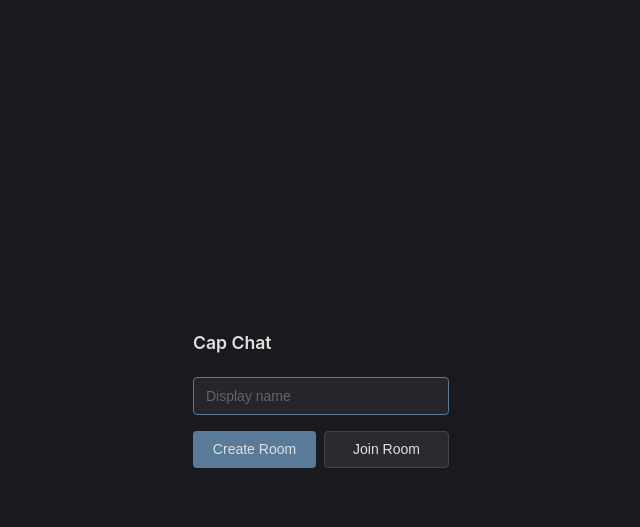
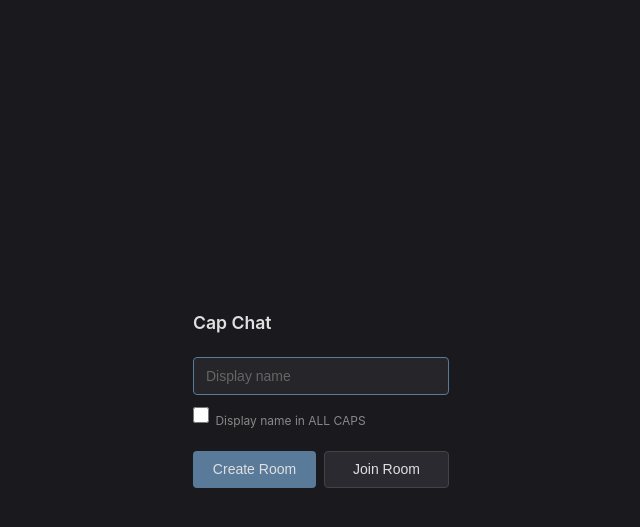
Before and after one commit to christmastodd-dot/Christmas-repo, a FastAPI app: page / in a window 1280 px wide. Shown: the top 527 px of the page, without its empty margins (319-959 px from the left). Run offline with FastAPI, Linux system fonts and the light colour scheme.

Commit message:
Add ALL CAPS checkbox for display name
Checkbox on the landing page lets users opt to show their
name in all caps. When checked, the input field previews
uppercase as they type, and the name is transformed before
entering any room.

https://claude.ai/code/session_01QhKHsUjc4FFXgJwHC6jea5

```diff
--- a/desk-chat/static/index.html
+++ b/desk-chat/static/index.html
@@ -17,6 +17,7 @@
         <div class="join-card">
             <h1>Cap Chat</h1>
             <input type="text" id="name" placeholder="Display name" maxlength="24" autofocus>
+            <label class="caps-label"><input type="checkbox" id="caps-check"> Display name in ALL CAPS</label>
             <div class="landing-buttons">
                 <button id="create-btn">Create Room</button>
                 <button id="join-btn" class="secondary">Join Room</button>
@@ -55,7 +56,23 @@
 
     <script>
         const nameEl = document.getElementById("name");
+        const capsCheck = document.getElementById("caps-check");
         let displayName = "";
+
+        function getDisplayName() {
+            let name = nameEl.value.trim();
+            if (capsCheck.checked) name = name.toUpperCase();
+            return name;
+        }
+
+        // Auto-uppercase as you type when checked
+        capsCheck.addEventListener("change", () => {
+            if (capsCheck.checked) {
+                nameEl.style.textTransform = "uppercase";
+            } else {
+                nameEl.style.textTransform = "";
+            }
+        });
 
         const WORDS = [
             "anchor", "barrel", "canyon", "dagger", "falcon", "garden",
@@ -108,7 +125,7 @@
 
         // Landing
         document.getElementById("create-btn").addEventListener("click", () => {
-            displayName = nameEl.value.trim();
+            displayName = getDisplayName();
             if (!displayName) { nameEl.focus(); return; }
 
             const encKey = generateKey();
@@ -120,7 +137,7 @@
         });
 
         document.getElementById("join-btn").addEventListener("click", () => {
-            displayName = nameEl.value.trim();
+            displayName = getDisplayName();
             if (!displayName) { nameEl.focus(); return; }
 
             document.getElementById("landing").style.display = "none";
--- a/desk-chat/static/style.css
+++ b/desk-chat/static/style.css
@@ -58,6 +58,25 @@ body {
 
 .join-card input::placeholder {
     color: #666;
+}
+
+.caps-label {
+    display: flex;
+    align-items: center;
+    gap: 0.4rem;
+    font-size: 12px;
+    color: #888;
+    margin-bottom: 0.75rem;
+    cursor: pointer;
+    user-select: none;
+    -webkit-tap-highlight-color: transparent;
+}
+
+.caps-label input[type="checkbox"] {
+    accent-color: #5a7a9a;
+    width: 16px;
+    height: 16px;
+    cursor: pointer;
 }
 
 .e2e-hint {
```
